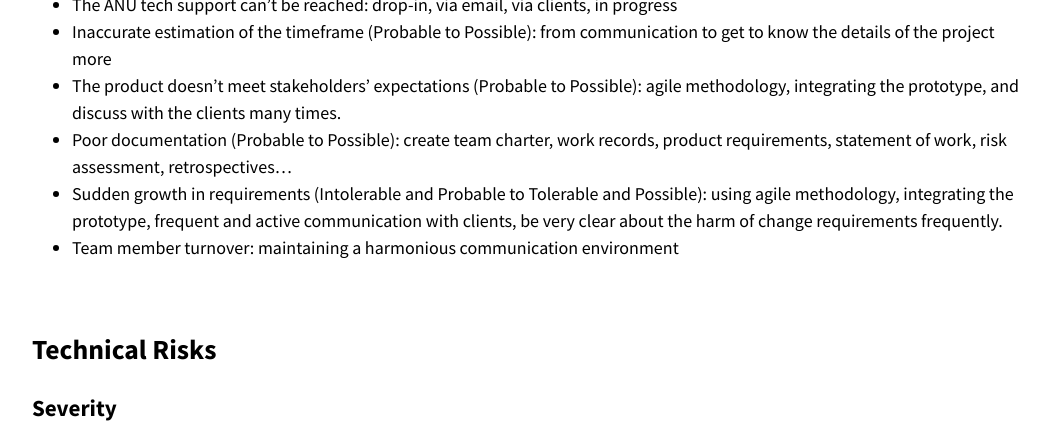
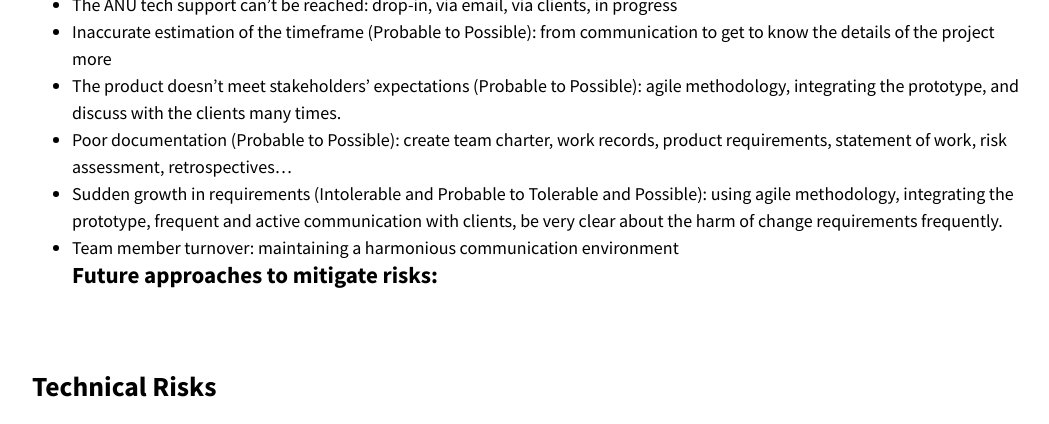
Before and after one commit to optofab/optofab.github.io, a Jekyll site: the page built from risk-assessment.md, in a window 1280 px wide and 900 px high, scrolled down 2089 px, cut to the strip 0-424 px from the top of the window. Shown: the whole strip, without its empty margins (114-1163 px from the left). Built offline with Jekyll 4.4.1, drawn with Linux system fonts in a browser that asks for light colours; nearby versions of some CDN libraries; emoji names are drawn with the system emoji font.

Commit message:
add # Future approaches to mitigate risks

```diff
--- a/risk-assessment.md
+++ b/risk-assessment.md
@@ -46,6 +46,8 @@ The above ratings are based on the likelihood of an event occurring (from most u
 - Poor documentation (Probable to Possible): create team charter, work records, product requirements, statement of work, risk assessment, retrospectives…
 - Sudden growth in requirements (Intolerable and Probable to Tolerable and Possible): using agile methodology, integrating the prototype, frequent and active communication with clients, be very clear about the harm of change requirements frequently.
 - Team member turnover: maintaining a harmonious communication environment
+### Future approaches to mitigate risks:
+
 
 <br>
 
```
